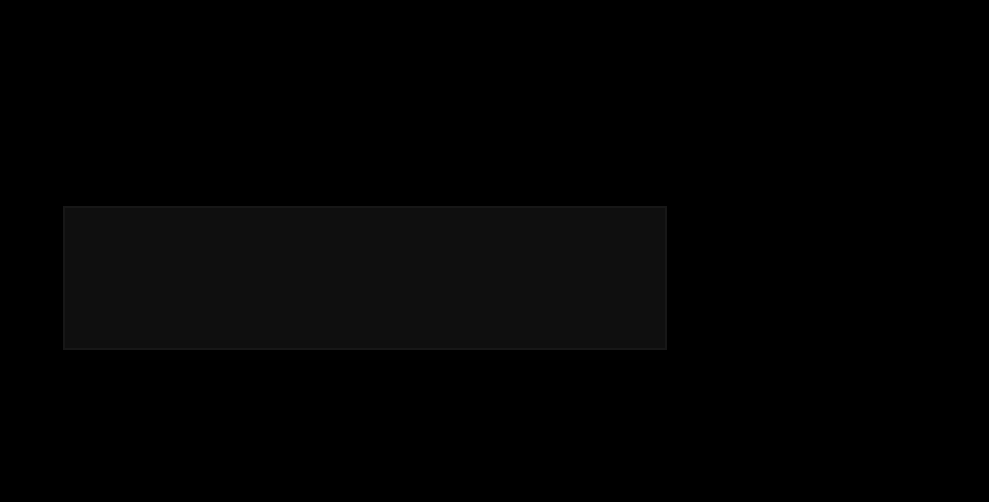
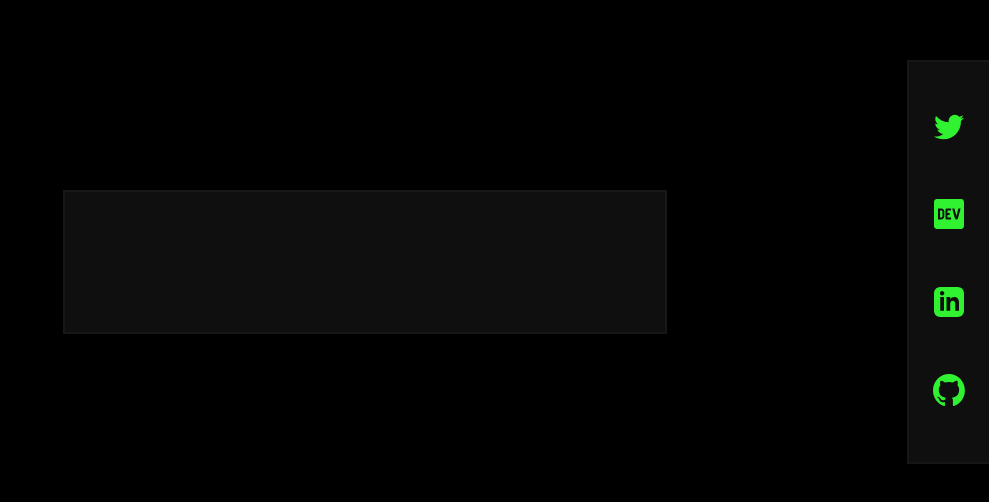
Before and after one commit to indian-boy/indianboy-wake-up-matrix, a website: page index.html in a window 1280 px wide. Shown: the part 138-640 px from the top of the page, without its empty margins (291-1280 px from the left). Drawn offline with Linux system fonts and the light colour scheme.

Commit message:
add links section

```diff
--- a/index.css
+++ b/index.css
@@ -44,23 +44,13 @@ body {
   box-shadow: 0 0 0 2px #191919;
   padding: 24px;
   z-index: 0;
-  margin: 16px;
+  margin: 0 16px;
   opacity: 0.95;
   display: flex;
   text-align: center;
   justify-content: center;
   align-items: center;
   transform: translateY(-50%);
-}
-
-@media (min-width: 768px) {
-  #black_block_centered {
-    width: calc(60% - 32px);
-    max-width: 600px;
-    left: 50%;
-    transform: translate(-50%, -50%);
-    height: 140px;
-  }
 }
 
 #black_block_centered:before {
@@ -72,3 +62,76 @@ body {
   height: 100%;
   z-index: 1;
 }
+
+#links_block {
+  position: absolute;
+  bottom: 0;
+  left: 50%;
+  width: 100%;
+  max-width: 400px;
+  height: 80px;
+  background: #101010 linear-gradient(-90deg, #101010 2px, transparent 2px);
+  background-size: 1px 2px;
+  box-shadow: 0 0 0 2px #191919;
+  padding: 24px;
+  z-index: 0;
+  opacity: 0.95;
+  display: flex;
+  text-align: center;
+  justify-content: space-around;
+  align-items: center;
+  transform: translate(-50%);
+}
+
+#github {
+  height: 32px;
+  width: 32px;
+}
+
+#linkedin {
+  height: 30px;
+  width: 30px;
+}
+
+#devto {
+  height: 30px;
+  width: 30px;
+}
+
+#twitter {
+  height: 30px;
+  width: 30px;
+}
+
+@media (min-width: 768px) {
+  #black_block_centered {
+    width: calc(60% - 32px);
+    max-width: 600px;
+    left: 50%;
+    transform: translate(-50%, -50%);
+    height: 140px;
+  }
+
+  #links_block {
+    position: absolute;
+    right: 0;
+    top: 50%;
+    bottom: unset;
+    left: unset;
+    width: 80px;
+    max-height: 400px;
+    height: 100%;
+    background: #101010 linear-gradient(-90deg, #101010 2px, transparent 2px);
+    background-size: 1px 2px;
+    box-shadow: 0 0 0 2px #191919;
+    padding: 24px;
+    z-index: 0;
+    opacity: 0.95;
+    display: flex;
+    text-align: center;
+    justify-content: space-around;
+    align-items: center;
+    flex-direction: column;
+    transform: translateY(-50%);
+  }
+}
--- a/index.html
+++ b/index.html
@@ -14,6 +14,36 @@
       <div id="black_block_centered">
         <span id="text"> </span>
       </div>
+      <div id="links_block">
+        <a
+          target="_blank"
+          rel="noopener noreferrer"
+          href="https://twitter.com/indiandevboy"
+        >
+          <img id="twitter" alt="Twitter" src="./icons/twitter.svg" />
+        </a>
+        <a
+          target="_blank"
+          rel="noopener noreferrer"
+          href="https://dev.to/indianboy"
+        >
+          <img id="devto" alt="Dev.to" src="./icons/devto.svg" />
+        </a>
+        <a
+          target="_blank"
+          rel="noopener noreferrer"
+          href="https://www.linkedin.com/in/erik-henrique/"
+        >
+          <img id="linkedin" alt="LinkedIn" src="./icons/linkedin.svg" />
+        </a>
+        <a
+          target="_blank"
+          rel="noopener noreferrer"
+          href="https://github.com/indian-boy"
+        >
+          <img id="github" alt="Github" src="./icons/github.svg" />
+        </a>
+      </div>
     </div>
     <script src="./matrixify.js"></script>
   </body>
```
Also changed, not shown: icons/devto.svg (added), icons/github.svg (added), icons/linkedin.svg (added), icons/twitter.svg (added).
